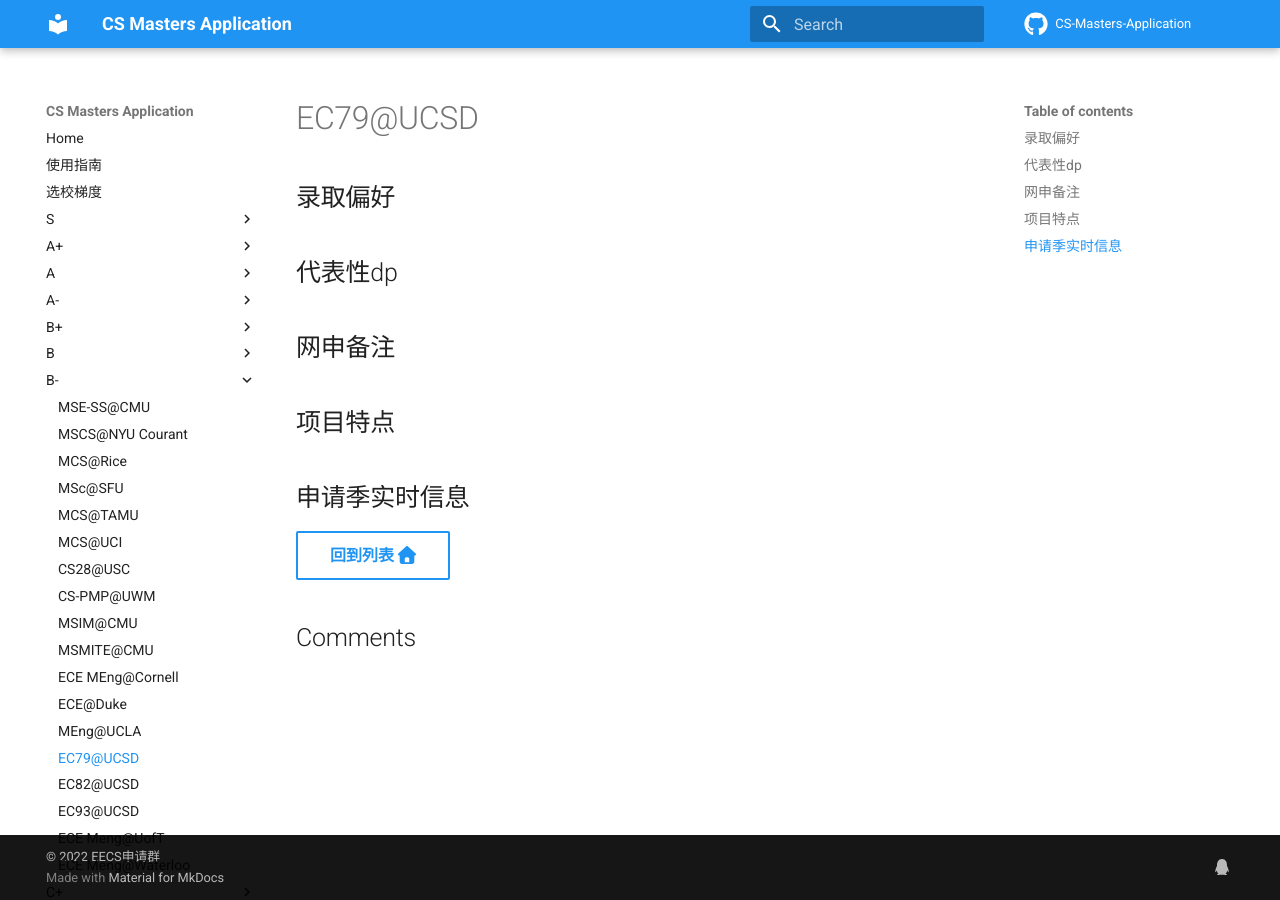
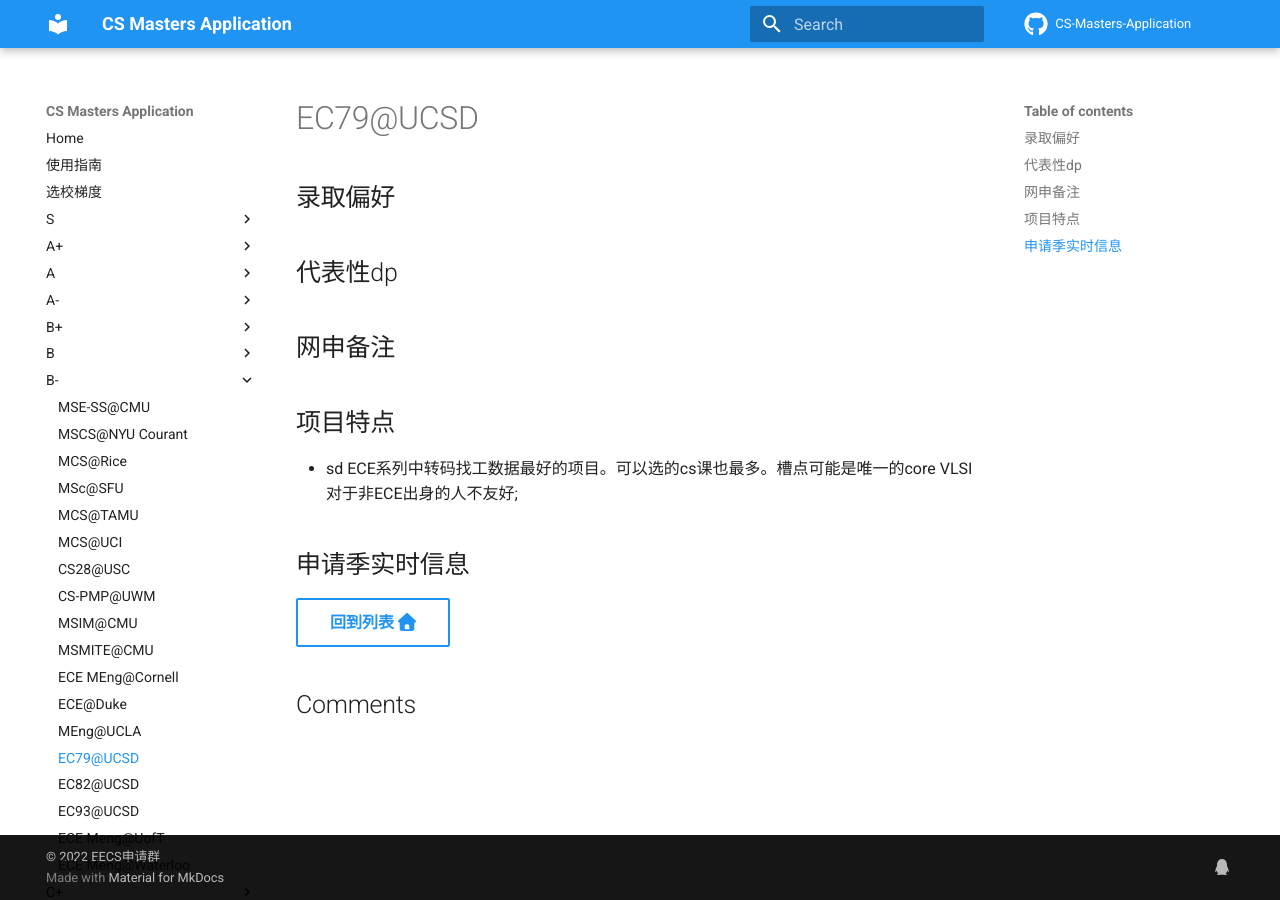
Before and after one commit to opencsapp/opencsapp.github.io, an MkDocs documentation site: the page built from docs/EC79@UCSD.md, in a window 1280 px wide. Built offline with MkDocs 1.6.1 and Material for MkDocs 9.7.7, drawn with Linux system fonts in a browser that asks for light colours; comment, search, counter and statistics services are not loaded.

Commit message:
Update EC79@UCSD.md

```diff
--- a/docs/EC79@UCSD.md
+++ b/docs/EC79@UCSD.md
@@ -5,6 +5,7 @@
 ## 网申备注
 
 ## 项目特点
+- sd ECE系列中转码找工数据最好的项目。可以选的cs课也最多。槽点可能是唯一的core VLSI对于非ECE出身的人不友好;
 
 ## 申请季实时信息
 
```
